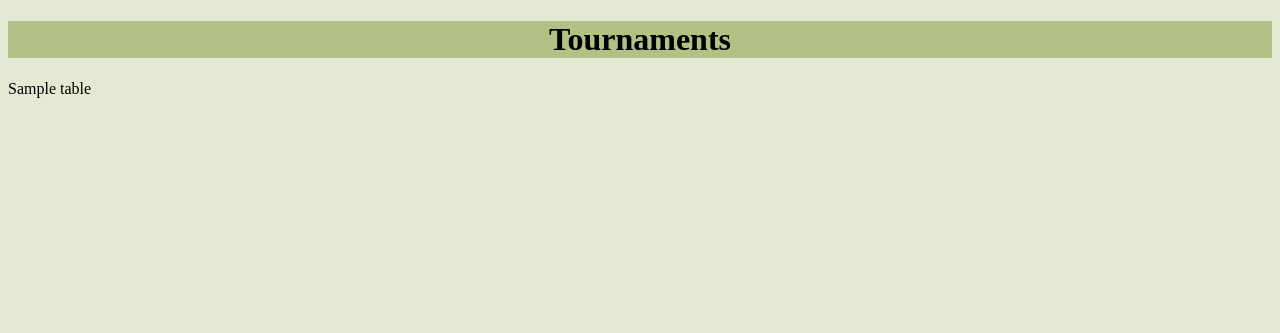
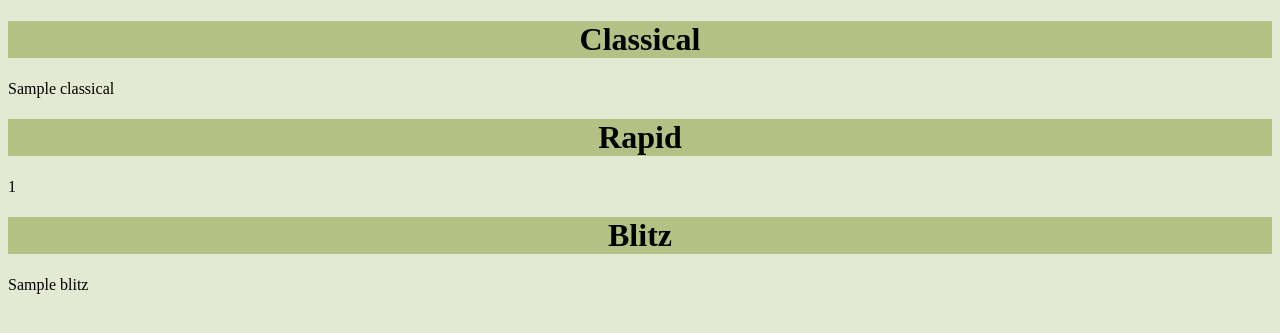
Before and after one commit to FrugoFruit90/tournament_scraper, a Flask app: template templates/base.html in a window 1280 px wide. Shown: the top 333 px of the page. Run offline with Flask 2, Linux system fonts and the light colour scheme; the template is opened without the code that fills it: most values are stand-ins (such as "Sample title", 1, 10 or a date in 2020).

Commit message:
add blitz and rapid tournaments

```diff
--- a/analysis.py
+++ /dev/null
@@ -1,5 +0,0 @@
-import pandas as pd
-
-
-def top_10_player_average(arr):
-    return arr
--- a/app.py
+++ b/app.py
@@ -14,6 +14,7 @@ from twisted.internet import reactor
 from config import config
 from chess_calendar.chess_calendar.constants import FULL_DATA_PATH, TOURNAMENT_DATA_PATH
 from chess_calendar.chess_calendar.crawler_main import crawl
+from filter import filter_agg_tournaments
 from models import setup_db, Tournament, Player, db
 
 root = logging.getLogger()
@@ -77,19 +78,22 @@ def create_app(app_environment=None):
         tournament_metadata = pd.read_sql_table(table_name='tournament', con=db.engine)
         agg_data = agg_data.merge(tournament_metadata, left_index=True, right_on='id')
         agg_data = agg_data[agg_data["start_date"] > datetime.now()]
-        planned_classical = agg_data[(agg_data['time_control'] == 'klasyczne') & (agg_data['status'] == 'planowany')]
-        best_with_k_people = planned_classical[planned_classical['count'] >= 10].sort_values('mean', ascending=False)
-        best_with_k_people = best_with_k_people.round({'mean': 1}).drop(['time_control', 'end_date', 'id'], axis=1)
-        best_with_k_people = best_with_k_people.rename({"count": '#players', 'mean': 'mean rating'}, axis=1)
-        df = best_with_k_people.iloc[:10]
-        df["url"] = '<a href=' + df['url'] + '><div>' + df['title'] + '</div></a>'
-        df = df.drop(['title', 'status'], axis=1)
         return render_template('base.html',
-                               table=build_table(
-                                   df,
+                               classical=build_table(
+                                   filter_agg_tournaments(agg_data, 'klasyczne'),
                                    escape=False,
                                    color='green_light',
-                                   padding='10px',)
+                                   padding='10px',),
+                               rapid=build_table(
+                                   filter_agg_tournaments(agg_data, 'szybkie'),
+                                   escape=False,
+                                   color='green_light',
+                                   padding='10px',),
+                               blitz=build_table(
+                                   filter_agg_tournaments(agg_data, 'blitz'),
+                                   escape=False,
+                                   color='green_light',
+                                   padding='10px', )
                                )
 
     return app
--- a/templates/base.html
+++ b/templates/base.html
@@ -17,8 +17,16 @@
     }
         </style>
     </head>
-    <h1 style="text-align: center; background-color:#B3C185;">Tournaments</h1>
+    <h1 style="text-align: center; background-color:#B3C185;">Classical</h1>
     <body style="background-color:#E4E9D3;">
-          {{ table|safe }}
+          {{ classical|safe }}
+    </body>
+    <h1 style="text-align: center; background-color:#B3C185;">Rapid</h1>
+    <body style="background-color:#E4E9D3;">
+          {{ rapid|safe }}
+    </body>
+    <h1 style="text-align: center; background-color:#B3C185;">Blitz</h1>
+    <body style="background-color:#E4E9D3;">
+          {{ blitz|safe }}
     </body>
 </html>
```
Also changed, not shown: filter.py (added, +16 -0 lines).
